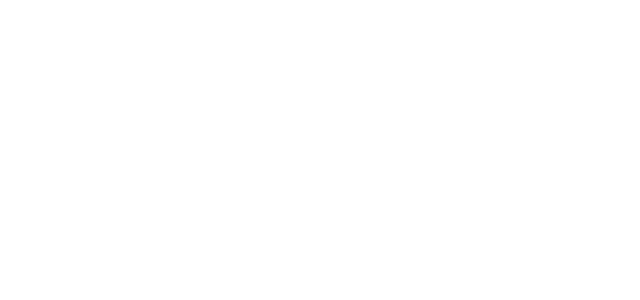
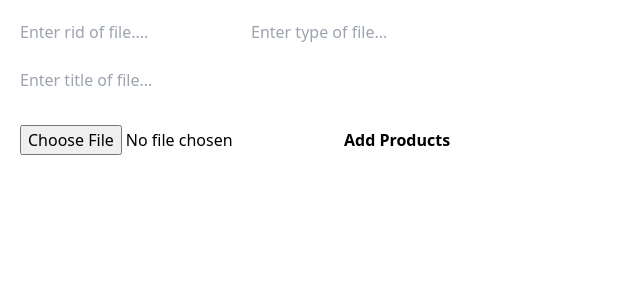
Before and after one commit to AritraChakraborty2003/UtilityVentureLinked, a React (Vite) app in the folder client/my-project/: page /FilesAdd in a window 1280 px wide. Before the commit this address had no page. Shown: the top 300 px of the page, without its empty margins (0-640 px from the left). Built offline with nearby package versions, Linux system fonts and the light colour scheme.

Commit message:
update: update in FileAdd react frontend component

```diff
--- a/client/my-project/src/App.jsx
+++ b/client/my-project/src/App.jsx
@@ -9,6 +9,8 @@
 import FirstLogin from "./components/FirstLogin";
 import TechnicalDoc from "./components/TechnicalDoc";
 import HiringDoc from "./components/Hiringdoc";
+import FilesAdd from "./components/FilesAdd";
+import AboutPage from "./components/AboutPage";
 import HiringDocEmployee from "./components/HiringDocEmployee";
 import SmallMeeting from "./components/SmallMeeting";
 import NoticePage from "./components/NoticePage";
@@ -24,11 +26,13 @@
         <Route path="/Footer" element={<Footer />}></Route>
         <Route path="/MoMForm" element={<MoMForm />}></Route>
         <Route path="/TerminatePage" element={<TerminatePage />}></Route>
+        <Route path="/AboutPage" element={<AboutPage />}></Route>
         <Route path="/HireEmployee" element={<HiringDocEmployee />}></Route>
         <Route path="/HireForm" element={<HiringDoc />}></Route>
         <Route path="/SmallMeeting" element={<SmallMeeting />}></Route>
         <Route path="/FirstLogin" element={<FirstLogin />}></Route>
         <Route path="/Uidoc" element={<UiDoc />}></Route>
+        <Route path="/FilesAdd" element={<FilesAdd />}></Route>
         <Route path="/technicalDoc" element={<TechnicalDoc />}></Route>
         <Route path="/Team" element={<Teampage />}></Route>
       </Routes>
--- /dev/null
+++ b/client/my-project/src/components/FilesAdd.jsx
@@ -0,0 +1,92 @@
+import { useState } from "react";
+import axios from "axios";
+const FilesAdd = () => {
+  const [state, setState] = useState({
+    rid: "",
+    type: "",
+    title: "",
+    selectedFile: null,
+    filename: null,
+  });
+
+  const fileSelectedHandler = (event) => {
+    let file = event.target.files[0].name;
+    setState({
+      selectedFile: event.target.files[0],
+      filename: document.getElementById("file").value,
+    });
+    console.log(file);
+  };
+  const fileUploadhandler = (event) => {
+    event.preventDefault();
+
+    let rid = document.getElementById("rid").value;
+    let type = document.getElementById("type").value;
+    let title = document.getElementById("title").value;
+    // let file = event.target.files[0].name;
+    //let filename = document.getElementById("file").value;
+
+    let formData = new FormData();
+    formData.append("rid", rid);
+    formData.append("type", type);
+    formData.append("title", title);
+    formData.append("filename", state.filename);
+    formData.append("file", state.selectedFile);
+
+    const config = {
+      headers: { "content-type": "multipart/form-data" },
+    };
+    let control = true;
+    axios
+      .post("http://127.0.0.1:8000/filesAPI", formData, config)
+      .then((res) => {
+        if (res.status != 200) {
+          control = false;
+        }
+      });
+    if (control) {
+      document.getElementById("success").innerHTML = "Uploaded Successfully";
+    }
+  };
+  return (
+    <>
+      <h1 id="success"></h1>
+      <form
+        id="form1"
+        encType="multipart/form"
+        className="w-[90vmin] lg:w-[80vmin] p-5 mb-4"
+      >
+        <input type="text" id="rid" placeholder="Enter rid of file...."></input>
+        <input
+          type="text"
+          id="type"
+          placeholder="Enter type of file..."
+        ></input>
+        <br></br>
+        <br></br>
+        <input
+          type="text"
+          id="title"
+          placeholder="Enter title of file..."
+        ></input>
+        <br></br>
+        <br></br>
+        <input
+          type="file"
+          name="file"
+          id="file"
+          placeholder="Upload your file"
+          onChange={fileSelectedHandler}
+        />
+        <button
+          className="button bg-mustardyellow text-black p-3 font-bold"
+          type="submit"
+          onClick={fileUploadhandler}
+        >
+          Add Products
+        </button>
+      </form>
+    </>
+  );
+};
+export default FilesAdd;
```
